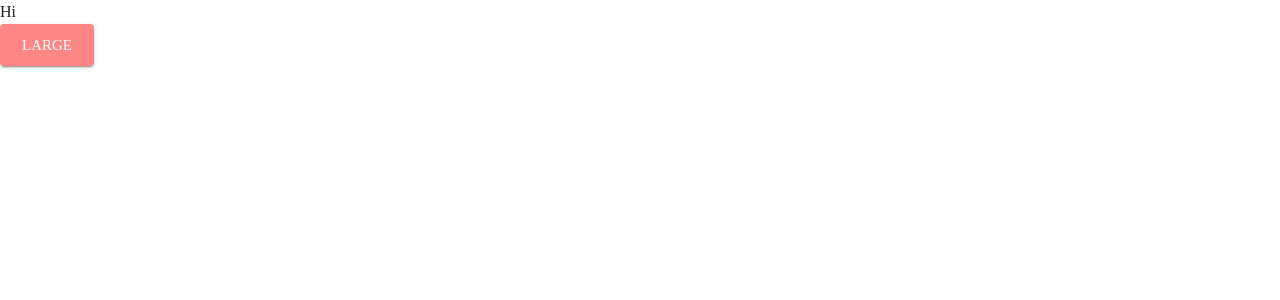
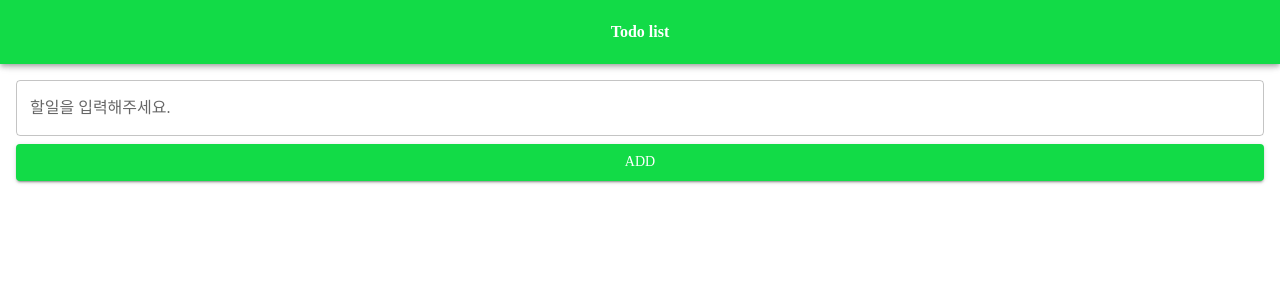
Before and after one commit to Bravetomato/react-proj, a React (Create React App) app: page / in a window 1280 px wide. Shown: the top 300 px of the page. Built offline with nearby package versions, Linux system fonts and the light colour scheme.

Commit message:
할일추가 MUI

```diff
--- a/src/App.js
+++ b/src/App.js
@@ -1,14 +1,145 @@
 import React, { useState, useRef } from "react";
-import { Button } from '@mui/material/';
+import { Button, AppBar, Toolbar, TextField, ThemeProvider, CssBaseline, createTheme } from '@mui/material/';
+
+function useTodosState() {
+  const [todos, setTodos] = useState([]);
+  const lastTodoIdRef = useRef(0);
+
+  const addTodo = (newContent) => {
+    const id = ++lastTodoIdRef.current;
+
+    const newTodo = {
+      id,
+      content: newContent,
+      regDate: dateToStr(new Date())
+    };
+
+    const newTodos = [...todos, newTodo];
+    setTodos(newTodos);
+  };
+
+  const modifyTodo = (index, newContent) => {
+    const newTodos = todos.map((todo, _index) =>
+      _index != index ? todo : { ...todo, content: newContent }
+    );
+    setTodos(newTodos);
+  };
+
+  const removeTodo = (index) => {
+    const newTodos = todos.filter((_, _index) => _index != index);
+    setTodos(newTodos);
+  };
+
+  return {
+    todos,
+    addTodo,
+    modifyTodo,
+    removeTodo
+  };
+}
 
 function App() {
+  const todosState = useTodosState();
+
+  const onSubmit = (e) => {
+    e.preventDefault();
+
+    const form = e.target;
+
+    form.content.value = form.content.value.trim();
+
+    if (form.content.value.length == 0) {
+      alert("할일을 입력해주세요.");
+      form.content.focus();
+
+      return;
+    }
+
+    todosState.addTodo(form.content.value);
+    form.content.value = "";
+    form.content.focus();
+  };
 
   return (
     <>
-      <div>Hi</div>
-      <Button variant="contained" size="large">Large</Button>
+    <AppBar position="fixed">
+        <Toolbar>
+          <div className="flex-1"></div>
+          <span className="font-bold">Todo list</span>
+          <div className="flex-1"></div>
+        </Toolbar>
+      </AppBar>
+      <Toolbar/>
+      <form onSubmit={onSubmit} className="flex flex-col mt-4 px-4 gap-2">
+        {/* mt-4 : margin 4. px-4 : padding 4 */}
+      <TextField
+        autoComplete="off"
+        name="content"
+        type="text"
+        label="할일을 입력해주세요."
+        // label : placeholder의 역할
+        variant="outlined"
+      />
+      <Button variant="contained">Add</Button>
+      </form>
+      <div className="mt-4 px-4">
+        <ul>
+          {todosState.todos.map((todo) => (
+            <li key={todo.id} className="mt-10">
+              <div className="flex gap-2">
+                <span>Number : {todo.id}</span>
+                <span>Date : {todo.regDate}</span>
+              </div>
+              <div>
+                {todo.content}
+              </div>
+            </li>
+          ))}
+        </ul>
+      </div>
     </>
   );
 }
 
+// 유틸리티
+function dateToStr(d) {
+  const pad = (n) => {
+    return n < 10 ? "0" + n : n;
+  };
+
+  return (
+    d.getFullYear() +
+    "-" +
+    pad(d.getMonth() + 1) +
+    "-" +
+    pad(d.getDate()) +
+    " " +
+    pad(d.getHours()) +
+    ":" +
+    pad(d.getMinutes()) +
+    ":" +
+    pad(d.getSeconds())
+  );
+}
+
+function ROOT() {
+// Create a theme instance.
+const theme = createTheme({
+  typography: {
+    fontFamily: ["GmarketSansMedium"]
+  },
+  palette: {
+    primary: {
+      main: "#ff8686",
+      contrastText: "#ffffff"
+    }
+  }
+});
+return (
+  <ThemeProvider theme={theme}>
+    <CssBaseline />
+    <App />
+  </ThemeProvider>
+ );
+}
 export default App;
--- a/src/index.js
+++ b/src/index.js
@@ -13,7 +13,7 @@ const root = ReactDOM.createRoot(document.getElementById("root"));
     },
     palette: {
       primary: {
-        main: "#ff8686",
+        main: "#12db47",
         contrastText: "#ffffff"
       }
     }
```
